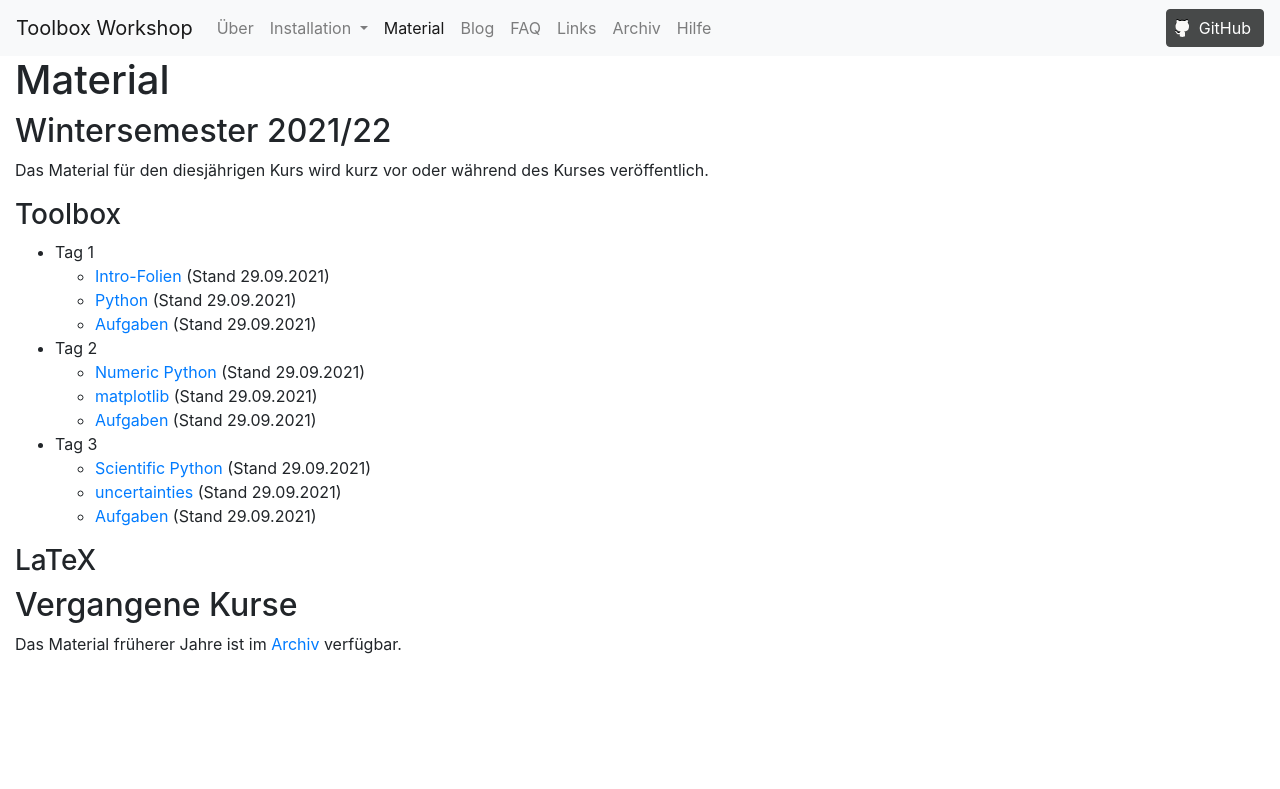
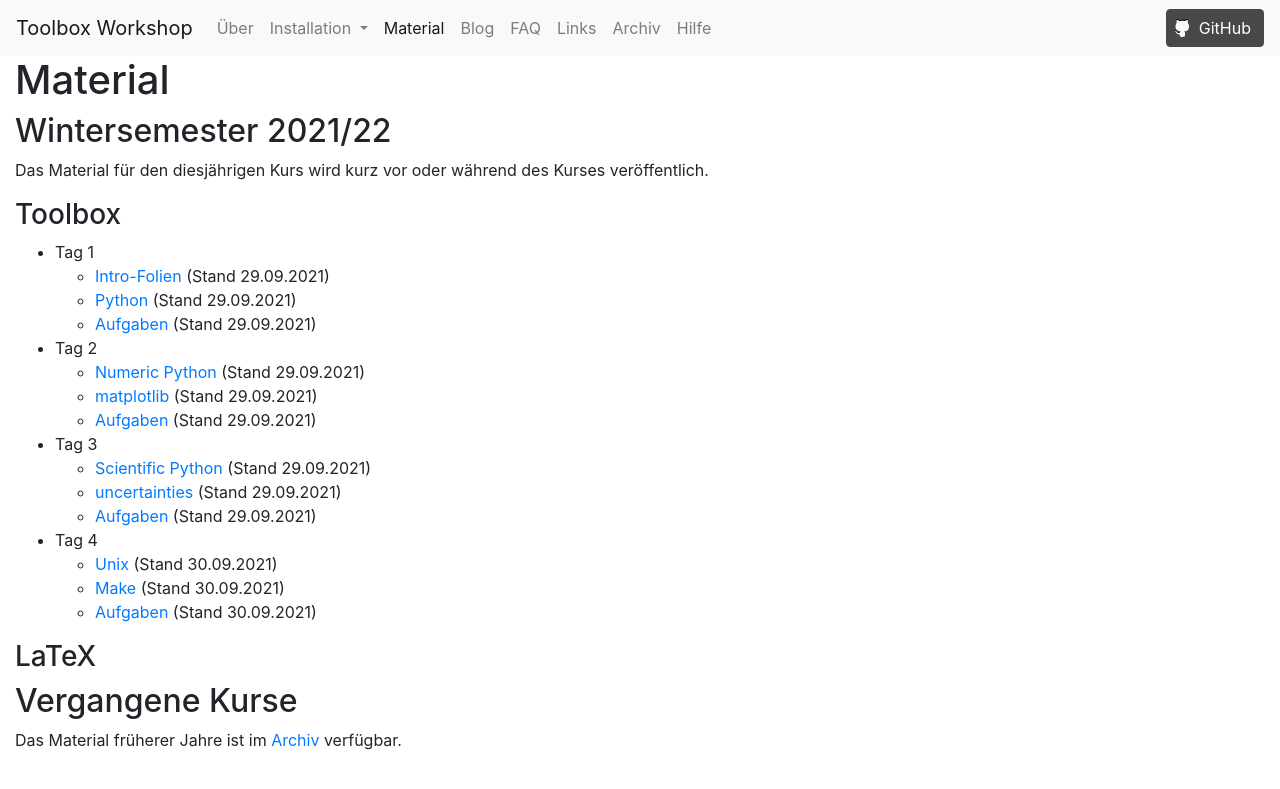
Before and after one commit to pep-dortmund/homepage-toolbox, a Jekyll site: the page built from notes.md, in a window 1280 px wide. Shown: the top 789 px of the page. Built offline with Jekyll 4.4.1, drawn with Linux system fonts in a browser that asks for light colours.

Commit message:
add materials

```diff
--- a/notes.md
+++ b/notes.md
@@ -26,12 +26,12 @@ Kurses veröffentlich.
     - [uncertainties](files/archive/2020/uncertainties.html) (Stand 29.09.2021)
     - [Aufgaben](files/archive/2020/exercises-toolbox-3.zip) (Stand 29.09.2021)
 
+- Tag 4
+    - [Unix](files/archive/2021/unix.pdf) (Stand 30.09.2021)
+    - [Make](files/archive/2021/make.pdf) (Stand 30.09.2021)
+    - [Aufgaben](files/archive/2021/exercises-toolbox-4.zip) (Stand 30.09.2021)
+
 <!--
-- Tag 4
-    - [Unix](files/archive/2020/unix.pdf) (Stand 15.10.2021)
-    - [Make](files/archive/2020/make.pdf) (Stand 15.10.2021)
-    - [Aufgaben](files/archive/2020/exercises-toolbox-4.zip) (Stand 15.10.2021)
-
 - Tag 5
     - [git](files/archive/2020/git.pdf) (Stand 16.10.2021)
     - [Aufgaben](files/archive/2020/exercises-toolbox-5.zip) (Stand 16.10.2021)
```
Also changed, not shown: 3 other files.
